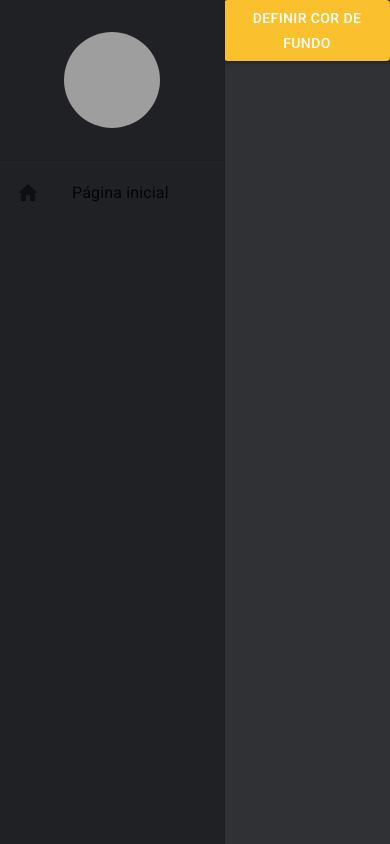
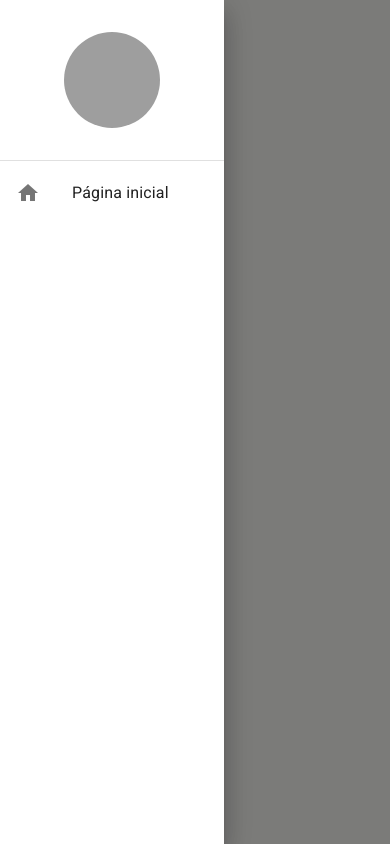
Before and after one commit to dayannealcantara/cadastro, a React (Create React App) app: page /pagina-inicial in a window 390 px wide. Both pictures are taken after a click on the button "DEFINIR COR DE FUNDO". Built offline with nearby package versions, Linux system fonts and the light colour scheme; grey boxes are pictures that could not be loaded.

Commit message:
feat: added responsiveness in side-menu

```diff
--- a/src/App.tsx
+++ b/src/App.tsx
@@ -1,17 +1,19 @@
 import{BrowserRouter} from 'react-router-dom';
 import { AppRoutes } from './routes';
-import { AppThemeProvider } from './shared/contexts';
+import { AppThemeProvider, DrawerProvider } from './shared/contexts';
 import { MenuLateral } from './shared/components';
 
 
 export const App =()=> {
   return (
     <AppThemeProvider>
-      <BrowserRouter>
-        <MenuLateral>
-          <AppRoutes />
-        </MenuLateral>
-      </BrowserRouter>
+      <DrawerProvider>
+        <BrowserRouter>
+          <MenuLateral>
+            <AppRoutes />
+          </MenuLateral>
+        </BrowserRouter>
+      </DrawerProvider>
     </AppThemeProvider>
 
   );
--- a/src/routes/index.tsx
+++ b/src/routes/index.tsx
@@ -1,12 +1,14 @@
 import { Button } from '@mui/material';
 import { Navigate, Route, Routes } from 'react-router-dom';
-import { useAppThemeContext } from '../shared/contexts';
+import {  useDrawerContext } from '../shared/contexts';
 
 export const AppRoutes = () => {
-  const {toggleTheme} = useAppThemeContext();
+  // const {toggleTheme} = useAppThemeContext();
+  const { toggleDrawerOpen} = useDrawerContext();
+
   return (
     <Routes>
-      <Route path="/pagina-inicial" element={<Button variant="contained" color="primary" onClick={toggleTheme}>Definir cor de fundo</Button>}/>
+      <Route path="/pagina-inicial" element={<Button variant="contained" color="primary" onClick={toggleDrawerOpen}>Definir cor de fundo</Button>}/>
       <Route path="*" element={<Navigate to="/pagina-inicial"/>}/>
     </Routes>
   );
--- a/src/shared/components/menu-lateral/MenuLateral.tsx
+++ b/src/shared/components/menu-lateral/MenuLateral.tsx
@@ -1,6 +1,7 @@
 /* eslint-disable @typescript-eslint/no-explicit-any */
-import { Avatar, Divider, Drawer, Icon, List, ListItemButton, ListItemIcon, ListItemText, useTheme } from '@mui/material';
+import { Avatar, Divider, Drawer, Icon, List, ListItemButton, ListItemIcon, ListItemText, useMediaQuery, useTheme } from '@mui/material';
 import { Box } from '@mui/system';
+import { useDrawerContext } from '../../contexts';
 
 interface MenuLateralProps {
   children: React.ReactNode;
@@ -8,10 +9,13 @@ interface MenuLateralProps {
 
 export const MenuLateral: React.FC<MenuLateralProps> = ({ children }) => {
   const theme = useTheme();
+  const smDown = useMediaQuery(theme.breakpoints.down('sm'));
+
+  const { isDrawerOpen, toggleDrawerOpen} = useDrawerContext();
 
   return (
     <>
-      <Drawer variant='permanent'>
+      <Drawer variant={ smDown? 'temporary' : 'permanent'} open={isDrawerOpen} onClose={toggleDrawerOpen}>
         <Box width={theme.spacing(28)} height="100%" display="flex" flexDirection="column">
 
           <Box width="100%" height={theme.spacing(20)} display="flex" alignItems="center" justifyContent="center">
@@ -37,7 +41,7 @@ export const MenuLateral: React.FC<MenuLateralProps> = ({ children }) => {
         </Box>
       </Drawer>
 
-      <Box height="100vh" marginLeft={theme.spacing(28)}>
+      <Box height="100vh" marginLeft={ smDown? 0: theme.spacing(28)}>
         {children}
       </Box>
     </>
```
